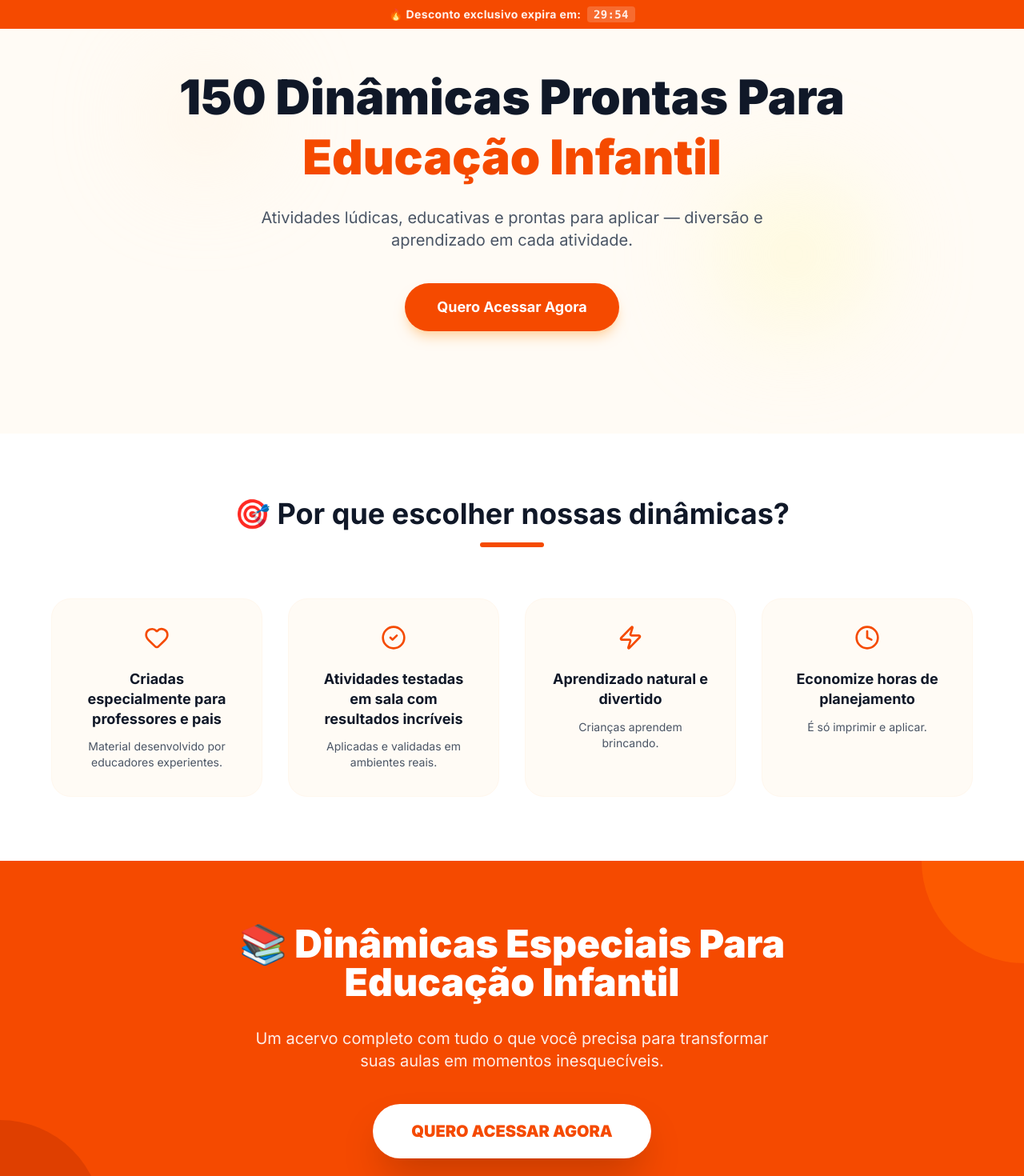
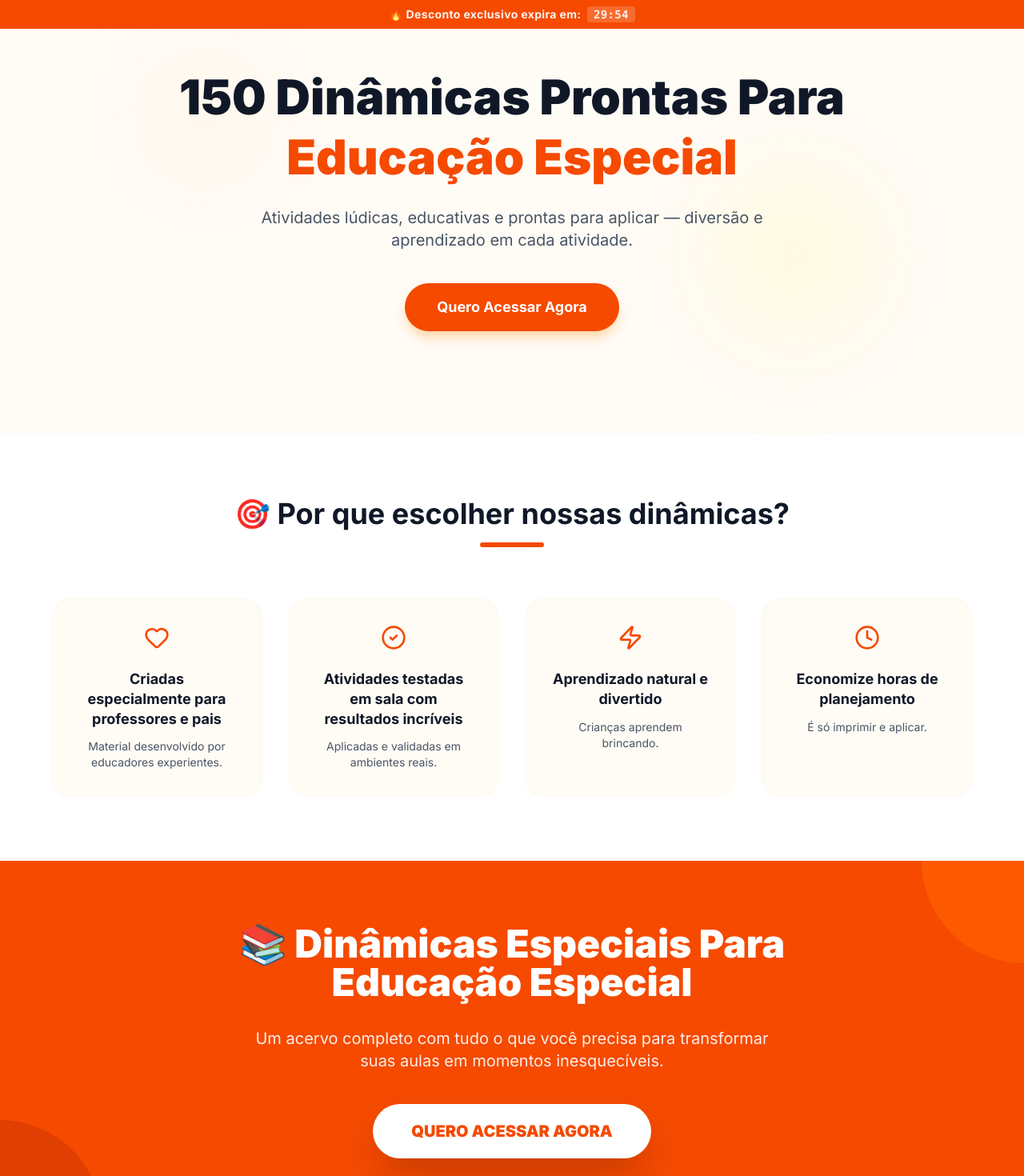
Before and after one commit to LordAkio/150-din-micas, a React (Vite) app: page / in a window 1280 px wide. Shown: the top 1470 px of the page at 80% size. Built offline with nearby package versions, Linux system fonts and the light colour scheme.

Commit message:
refactor: Update product details to "Educação Especial"
Corrected the product name and description in metadata.json and relevant text elements in App.tsx to reflect the updated target audience from "Educação Infantil" to "Educação Especial".

```diff
--- a/metadata.json
+++ b/metadata.json
@@ -1,5 +1,5 @@
 {
-  "name": "150 Dinâmicas - Educação Infantil",
-  "description": "Página de vendas para o material de 150 dinâmicas prontas para educação infantil.",
+  "name": "150 Dinâmicas - Educação Especial",
+  "description": "Página de vendas para o material de 150 dinâmicas prontas para educação especial.",
   "requestFramePermissions": []
 }
--- a/src/App.tsx
+++ b/src/App.tsx
@@ -90,7 +90,7 @@ export default function App() {
             transition={{ duration: 0.6 }}
           >
             <h1 className="text-4xl md:text-6xl font-black text-gray-900 mb-6 leading-tight">
-              150 Dinâmicas Prontas Para <span className="text-orange-600">Educação Infantil</span>
+              150 Dinâmicas Prontas Para <span className="text-orange-600">Educação Especial</span>
             </h1>
             <p className="text-lg md:text-xl text-gray-600 mb-10 max-w-2xl mx-auto">
               Atividades lúdicas, educativas e prontas para aplicar — diversão e aprendizado em cada atividade.
@@ -158,7 +158,7 @@ export default function App() {
       <section className="py-20 bg-orange-600 text-white px-4 relative overflow-hidden">
         <div className="max-w-4xl mx-auto text-center relative z-10">
           <h2 className="text-3xl md:text-5xl font-black mb-8">
-            📚 Dinâmicas Especiais Para Educação Infantil
+            📚 Dinâmicas Especiais Para Educação Especial
           </h2>
           <p className="text-xl opacity-90 mb-10 max-w-2xl mx-auto">
             Um acervo completo com tudo o que você precisa para transformar suas aulas em momentos inesquecíveis.
@@ -187,7 +187,7 @@ export default function App() {
             {[
               {
                 name: "Profª Carla",
-                role: "Professora de Educação Infantil",
+                role: "Professora de Educação Especial",
                 img: "https://picsum.photos/seed/carla/100/100",
                 text: "As dinâmicas mudaram minha rotina. As crianças ficam super engajadas e eu economizo muito tempo de planejamento!"
               },
```
